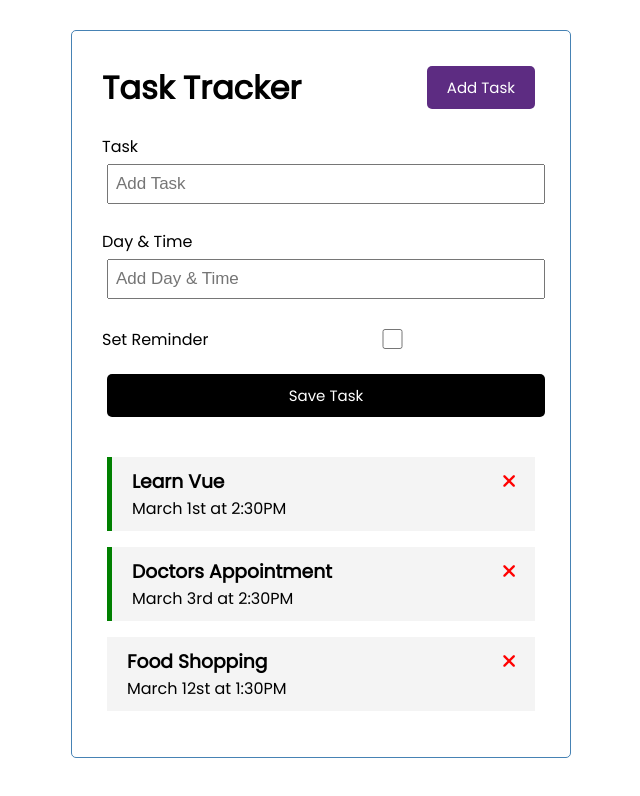
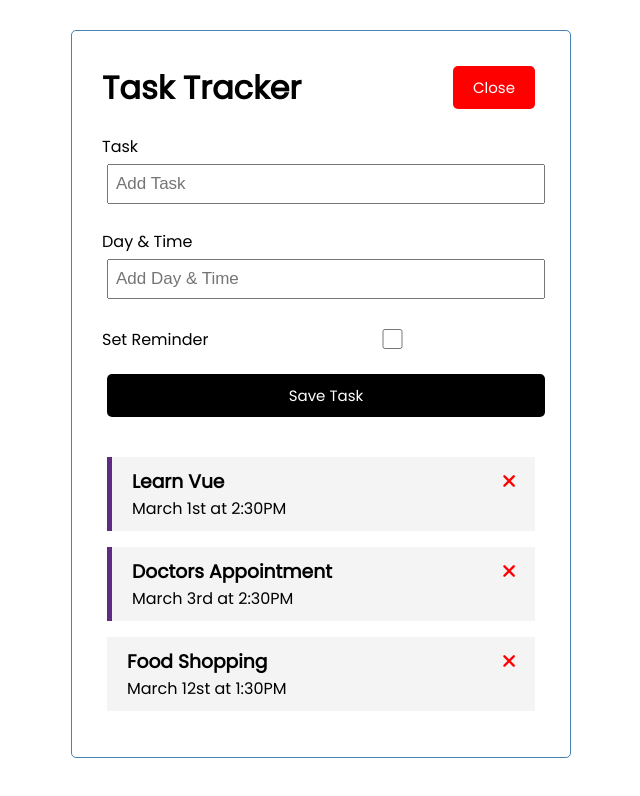
Before and after one commit to MsNiyaJ/vue-js-2022, a Vue app: page / in a window 1280 px wide. Both pictures are taken after a click on the button "Add Task". Shown: the top 796 px of the page, without its empty margins (319-959 px from the left). Built offline with nearby package versions, Linux system fonts and the light colour scheme.

Commit message:
- toggled the add a task form - changed text and color of button in form - changed color of reminder tasks

```diff
--- a/src/App.vue
+++ b/src/App.vue
@@ -1,8 +1,14 @@
 <!-- Template (HTML) -->
 <template>
   <div class="container">
-    <Header title="Task Tracker" />
-    <AddTask @add-task="addTask" />
+    <Header
+      @toggle-add-task="toggleAddTask"
+      title="Task Tracker"
+      :showAddTask="showAddTask"
+    />
+    <div v-if="showAddTask">
+      <AddTask @add-task="addTask" />
+    </div>
     <Tasks
       @toggle-reminder="toggleReminder"
       @delete-task="deleteTask"
@@ -44,16 +50,21 @@
   data() {
     return {
       tasks: [] as TasksInterface[],
+      showAddTask: false,
     };
   },
   methods: {
     addTask(task: TasksInterface) {
       this.tasks = [task, ...this.tasks];
+      this.showAddTask = false;
     },
     deleteTask(id: number) {
       if (confirm('Are you sure you want to delete this task?')) {
         this.tasks = this.tasks.filter((task) => task.id !== id);
       }
+    },
+    toggleAddTask() {
+      this.showAddTask = !this.showAddTask;
     },
     toggleReminder(id: number) {
       this.tasks = this.tasks.map((task) =>
--- a/src/components/Button.vue
+++ b/src/components/Button.vue
@@ -3,8 +3,11 @@
     {{ text }}
   </button>
 </template>
+
 <script lang="ts">
-export default {
+import { defineComponent } from 'vue';
+
+export default defineComponent({
   name: 'Button',
   props: {
     text: {
@@ -15,9 +18,10 @@
   },
   methods: {
     onClick() {
-      console.log('clicked');
+      this.$emit('toggle-add-task');
     },
   },
-};
+});
 </script>
+
 <style></style>
--- a/src/components/Header.vue
+++ b/src/components/Header.vue
@@ -1,7 +1,11 @@
 <template>
   <header>
     <h1>{{ title }}</h1>
-    <Button text="Add Task" color="#5D2C82" />
+    <Button
+      @toggle-add-task="$emit('toggle-add-task')"
+      :text="showAddTask ? 'Close' : 'Add Task'"
+      :color="showAddTask ? 'red' : '#5D2C82'"
+    />
   </header>
 </template>
 
@@ -13,10 +17,12 @@
   name: 'Header',
   props: {
     title: String,
+    showAddTask: Boolean,
   },
   components: {
     Button,
   },
+  emits: ['toggle-add-task'],
 });
 </script>
 
--- a/src/components/Task.vue
+++ b/src/components/Task.vue
@@ -40,7 +40,7 @@
 }
 
 .task.reminder {
-  border-left: 5px solid green;
+  border-left: 5px solid #5d2c82;
 }
 
 h3 {
```
